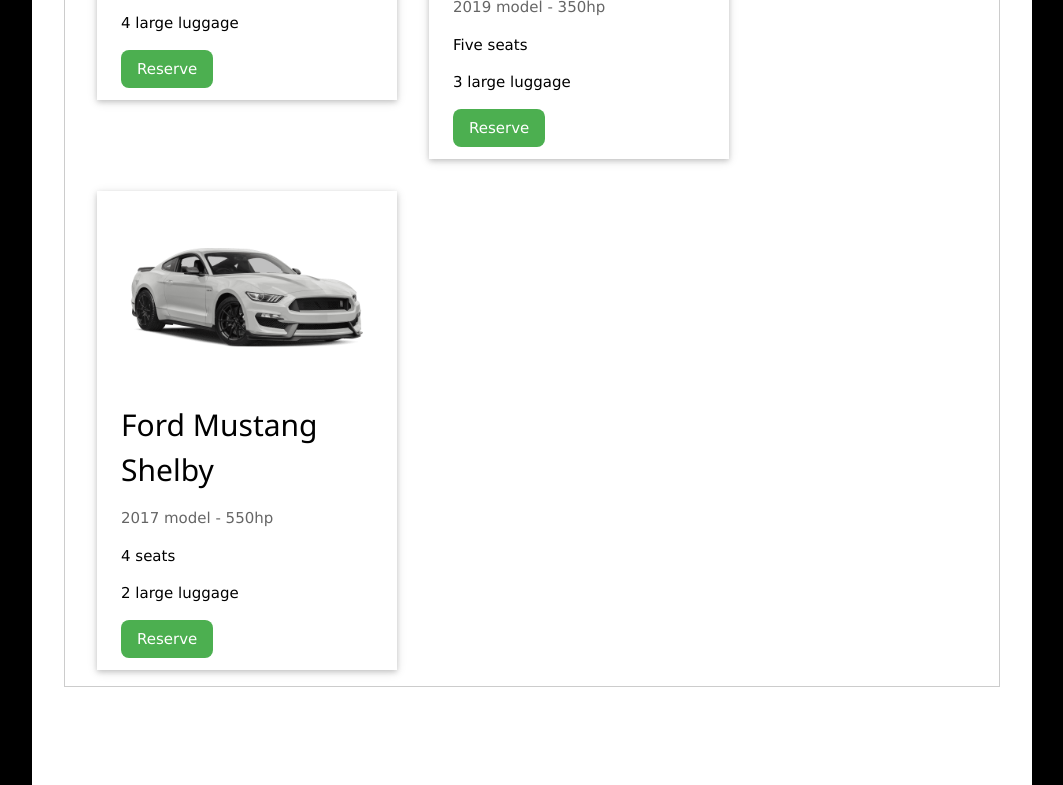
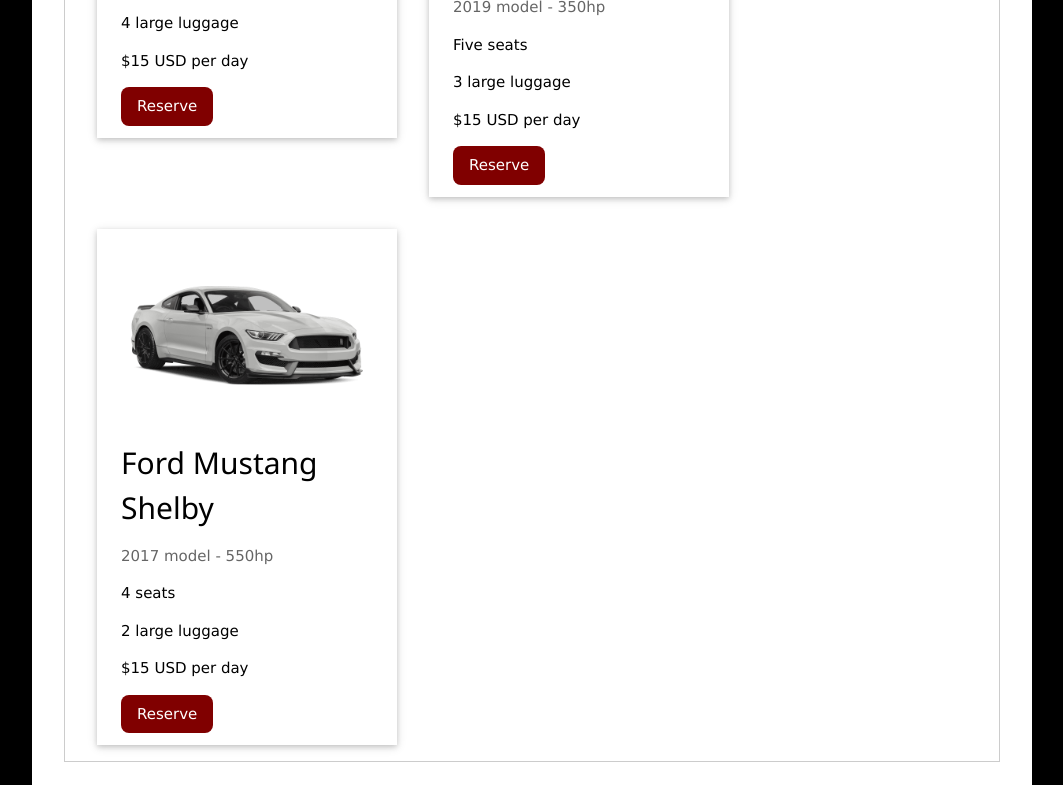
Before and after one commit to ThomasYttri/DAT152-CarRental, a plain HTML site: page carhire.html in a window 1280 px wide. Shown: the part 650-1435 px from the top of the page, without its empty margins (108-1171 px from the left). Drawn offline with nearby package versions, Linux system fonts and the light colour scheme.

Commit message:
Project complete

```diff
--- a/carhire.html
+++ b/carhire.html
@@ -51,7 +51,7 @@
     <main>
         <div class="w3-container w3-content w3-margin" style="padding-top: 50px; padding-bottom: 100px;">
             <div class=" w3-black intronav">
-                <button type="menu" class="w3-bar-item w3-button categoryBtn testbtn w3-red" onclick="openCategory(event, 'a')" role="button" aria-label="Class A">Class A</button>
+                <button type="menu" class="w3-bar-item w3-button categoryBtn testbtn red-hover" onclick="openCategory(event, 'a')" role="button" aria-label="Class A">Class A</button>
                 <button type="menu" class="w3-bar-item w3-button categoryBtn" onclick="openCategory(event, 'b')" role="button" aria-label="Class B">Class B</button>
                 <button type="menu" class="w3-bar-item w3-button categoryBtn" onclick="openCategory(event, 'c')" role="button" aria-label="Class C">Class C</button>
                 <button type="menu" class="w3-bar-item w3-button categoryBtn" onclick="openCategory(event, 'd')" role="button" aria-label="Class D">Class D</button>
@@ -70,7 +70,8 @@
                         <p class="w3-opacity">2020 model - 4WD</p>
                         <p>Five seats</p>
                         <p>4 large luggage</p>
-                        <button type="submit" class="w3-button w3-round-large w3-green">Reserve</button>
+                        <p>$15 USD per day</p>
+                        <button type="submit" class="w3-button w3-round-large red-hover">Reserve</button>
                     </div>
                     <div class="w3-card w3-padding-large w3-col w3-margin" style="max-width: 300px;">
                         <div class="car-image">
@@ -80,7 +81,8 @@
                         <p class="w3-opacity">2019 model - 350hp</p>
                         <p>Five seats</p>
                         <p>3 large luggage</p>
-                        <button type="submit" class="w3-button w3-round-large w3-green">Reserve</button>
+                        <p>$15 USD per day</p>
+                        <button type="submit" class="w3-button w3-round-large red-hover">Reserve</button>
                     </div>
                     <div class="w3-card w3-padding-large w3-col w3-margin" style="max-width: 300px;">
                         <div class="car-image">
@@ -90,7 +92,8 @@
                         <p class="w3-opacity">2017 model - 550hp</p>
                         <p>4 seats</p>
                         <p>2 large luggage</p>
-                        <button type="submit" class="w3-button w3-round-large w3-green">Reserve</button>
+                        <p>$15 USD per day</p>
+                        <button type="submit" class="w3-button w3-round-large red-hover">Reserve</button>
                     </div>
                 </div>
 
@@ -104,7 +107,8 @@
                         <p class="w3-opacity">2020 model - 4WD</p>
                         <p>Five seats</p>
                         <p>3 large luggage</p>
-                        <button type="submit" class="w3-button w3-round-large w3-green">Reserve</button>
+                        <p>$15 USD per day</p>
+                        <button type="submit" class="w3-button w3-round-large red-hover">Reserve</button>
                     </div>
 
                     <div class="w3-card w3-padding-large w3-col w3-margin" style="max-width: 300px;">
@@ -113,7 +117,8 @@
                         <p class="w3-opacity">2018 model - 4WD</p>
                         <p>Five seats</p>
                         <p>3 large luggage</p>
-                        <button type="submit" class="w3-button w3-round-large w3-green">Reserve</button>
+                        <p>$15 USD per day</p>
+                        <button type="submit" class="w3-button w3-round-large red-hover">Reserve</button>
                     </div>
                 </div>
 
@@ -127,7 +132,8 @@
                         <p class="w3-opacity">2017 model - 550hp</p>
                         <p>Five seats</p>
                         <p>2 large luggage</p>
-                        <button type="submit" class="w3-button w3-round-large w3-green">Reserve</button>
+                        <p>$15 USD per day</p>
+                        <button type="submit" class="w3-button w3-round-large red-hover">Reserve</button>
                     </div>
 
                     <div class="w3-card w3-padding-large w3-col w3-margin" style="max-width: 300px;">
@@ -136,7 +142,8 @@
                         <p class="w3-opacity">2017 model - 550hp</p>
                         <p>Five seats</p>
                         <p>2 large luggage</p>
-                        <button type="submit" class="w3-button w3-round-large w3-green">Reserve</button>
+                        <p>$15 USD per day</p>
+                        <button type="submit" class="w3-button w3-round-large red-hover">Reserve</button>
                     </div>
 
                     <div class="w3-card w3-padding-large w3-col w3-margin" style="max-width: 300px;">
@@ -145,7 +152,8 @@
                         <p class="w3-opacity">2017 model - 550hp</p>
                         <p>Five seats</p>
                         <p>2 large luggage</p>
-                        <button type="submit" class="w3-button w3-round-large w3-green">Reserve</button>
+                        <p>$15 USD per day</p>
+                        <button type="submit" class="w3-button w3-round-large red-hover">Reserve</button>
                     </div>
                 </div>
 
@@ -159,7 +167,8 @@
                         <p class="w3-opacity">2017 model - 550hp</p>
                         <p>Five seats</p>
                         <p>2 large luggage</p>
-                        <button type="submit" class="w3-button w3-round-large w3-green">Reserve</button>
+                        <p>$15 USD per day</p>
+                        <button type="submit" class="w3-button w3-round-large red-hover">Reserve</button>
                     </div>
 
                     <div class="w3-card w3-padding-large w3-col w3-margin" style="max-width: 300px;">
@@ -168,7 +177,8 @@
                         <p class="w3-opacity">2017 model - 550hp</p>
                         <p>Five seats</p>
                         <p>2 large luggage</p>
-                        <button type="submit" class="w3-button w3-round-large w3-green">Reserve</button>
+                        <p>$15 USD per day</p>
+                        <button type="submit" class="w3-button w3-round-large red-hover">Reserve</button>
                     </div>
 
                     <div class="w3-card w3-padding-large w3-col w3-margin" style="max-width: 300px;">
@@ -177,7 +187,8 @@
                         <p class="w3-opacity">2017 model - 550hp</p>
                         <p>Five seats</p>
                         <p>2 large luggage</p>
-                        <button type="submit" class="w3-button w3-round-large w3-green">Reserve</button>
+                        <p>$15 USD per day</p>
+                        <button type="submit" class="w3-button w3-round-large red-hover">Reserve</button>
                     </div>
                 </div>
 
@@ -190,7 +201,8 @@
                         <p class="w3-opacity">2017 model</p>
                         <p>7 seats</p>
                         <p>5 large luggage</p>
-                        <button type="submit" class="w3-button w3-round-large w3-green">Reserve</button>
+                        <p>$15 USD per day</p>
+                        <button type="submit" class="w3-button w3-round-large red-hover">Reserve</button>
                     </div>
 
                     <div class="w3-card w3-padding-large w3-col w3-margin" style="max-width: 300px;">
@@ -199,7 +211,8 @@
                         <p class="w3-opacity">2020 model</p>
                         <p>7 seats</p>
                         <p>6 large luggage</p>
-                        <button type="submit" class="w3-button w3-round-large w3-green">Reserve</button>
+                        <p>$15 USD per day</p>
+                        <button type="submit" class="w3-button w3-round-large red-hover">Reserve</button>
                     </div>
 
                     <div class="w3-card w3-padding-large w3-col w3-margin" style="max-width: 300px;">
@@ -208,7 +221,8 @@
                         <p class="w3-opacity">2020 model</p>
                         <p>Five seats</p>
                         <p>8 large luggage</p>
-                        <button type="submit" class="w3-button w3-round-large w3-green">Reserve</button>
+                        <p>$15 USD per day</p>
+                        <button type="submit" class="w3-button w3-round-large red-hover">Reserve</button>
                     </div>
                 </div>
             </form>
--- a/css/main.css
+++ b/css/main.css
@@ -56,3 +56,8 @@ footer {
     margin-right: 0px;
     margin-right: 10px;
 }
+
+.red-hover {
+    background-color: rgb(128,0,0);
+    color: white;
+}
--- a/js/main.js
+++ b/js/main.js
@@ -19,9 +19,9 @@ function openCategory(event, categoryName) {
 
   categoryLinks = document.getElementsByClassName("categoryBtn");
   for (i = 0; i < categoryLinks.length; i++) {
-    categoryLinks[i].className = categoryLinks[i].className.replace(" w3-red", "");
+    categoryLinks[i].className = categoryLinks[i].className.replace(" red-hover", "");
   }
 
   document.getElementById(categoryName).style.display = "block";
-  event.currentTarget.className += " w3-red";
+  event.currentTarget.className += " red-hover";
 }
```
Also changed, not shown: findcar.html (+29 -15 lines), orderoverview.html (+5 -1 lines).
